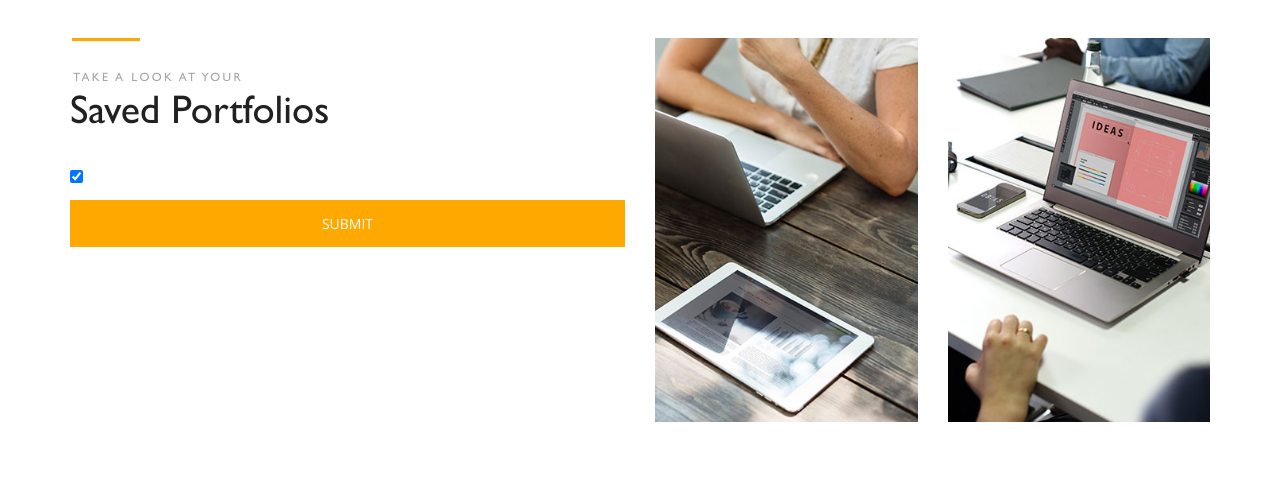
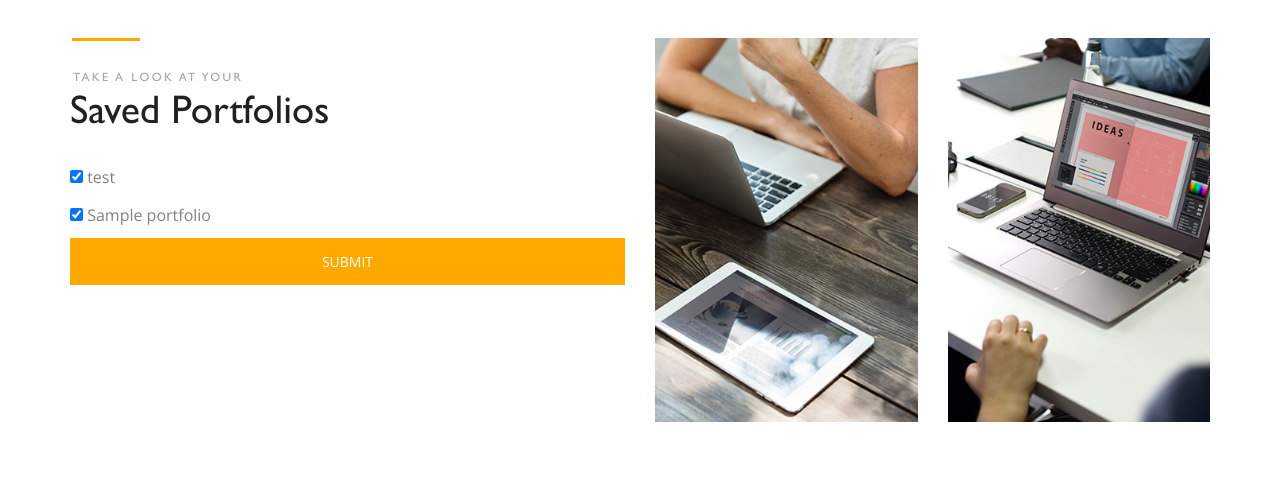
Before and after one commit to j2lwj/fintech_project, a Django app: template templates/compare.html in a window 1280 px wide. Shown: the part 586-1070 px from the top of the page. Run offline with Django 3.2, Linux system fonts and the light colour scheme; tables that the repository leaves empty hold one stand-in row (values such as "Sample post"); the template is opened without the code that fills it: values that come from a table or form of the project are taken from there, most other values are stand-ins (such as "Sample title", 1, 10 or a date in 2020); parts of the project's set-up code (start-up, migrations or seed data) failed here and were passed over.

Commit message:
edited compare webpage and views

```diff
--- a/templates/compare.html
+++ b/templates/compare.html
@@ -228,14 +228,21 @@
                                     <div class="panel panel-default">
                                         <div class="panel-body">
                                             <form method="POST" action="#">
+
+
+
             <!-- need to add jQuery for onchange... -->
+
+                                                <div class="checkbox">
+                                                    <label><input type="checkbox" name="test" id="test" checked> test </label>
+                                                </div>
 
 
 
 
-                                                {% for portfolio in portfolios %}
+                                                {% for portfolio in all_portfolios %}
                                                 <div class="checkbox">
-                                                    <label><input type="checkbox" name="{{ portfolio.name }}" id="{{ portfolio.name }}" checked> {{ portfolio.name }}</label>
+                                                    <label><input type="checkbox" name="{{ portfolio.p_name }}" id="{{ portfolio.p_name }}" checked> {{ portfolio.p_name }}</label>
                                                 </div>
                                                 {% endfor %}
                                                 <button id="submit" type="submit" value="Submit" style="display: block; position: relative; width: 100%; height: 47px; background: #ffa800; line-height: 47px; font-size: 14px; text-transform: uppercase; color: #FFFFFF; font-weight: 500; border: none; outline: none; cursor: pointer; z-index: 1">
@@ -260,24 +267,6 @@
     </div>
 
     <!-- Graphical summary -->
-
-    <!-- from bokeh.io import output_file, show
-         from bokeh.plotting import figure
-
-         output_file("bars.html")
-
-         fruits = ['Apples', 'Pears', 'Nectarines', 'Plums', 'Grapes', 'Strawberries']
-         counts = [5, 3, 4, 2, 4, 6]
-
-         p = figure(x_range=fruits, plot_height=250, title="Fruit Counts",
-                 toolbar_location=None, tools="")
-
-         p.vbar(x=fruits, top=counts, width=0.9)
-
-         p.xgrid.grid_line_color = None
-         p.y_range.start = 0
-
-         show(p) -->
 
     <div class="info">
         <div class="info_background parallax-window" data-parallax="scroll" data-image-src="../static/images/about_info.jpg" data-speed="0.8"></div>
@@ -375,8 +364,8 @@
                                                     <th>Weight</th>
                                                   </tr>
                                                 </thead>
-                                                <!-- <tbody>
-                                                  {% for board in boards %}
+                                                <tbody>
+                                                  <!-- {% for portfolio in port_stock %}
                                                     <tr>
                                                       <td>
                                                         <a href="{% url 'board_topics' board.pk %}">{{ board.name }}</a>
@@ -386,8 +375,8 @@
                                                       <td class="align-middle">0</td>
                                                       <td></td>
                                                     </tr>
-                                                  {% endfor %}
-                                                </tbody> -->
+                                                  {% endfor %} -->
+                                                </tbody>
                                               </table>
                                         </div>
                                         <div class="col-lg-3">
@@ -571,5 +560,6 @@
 <script src="../static/plugins/easing/easing.js"></script>
 <script src="../static/plugins/parallax-js-master/parallax.min.js"></script>
 <script src="../static/js/about_custom.js"></script>
+{{ script | safe }}
 </body>
 </html>
```
Also changed, not shown: portfolio/views.py (+22 -1 lines).
